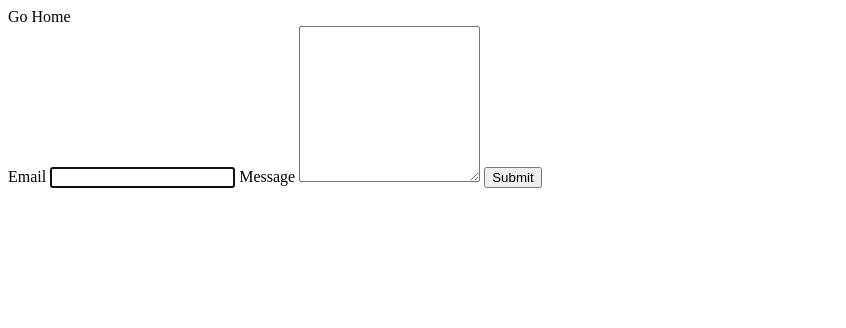
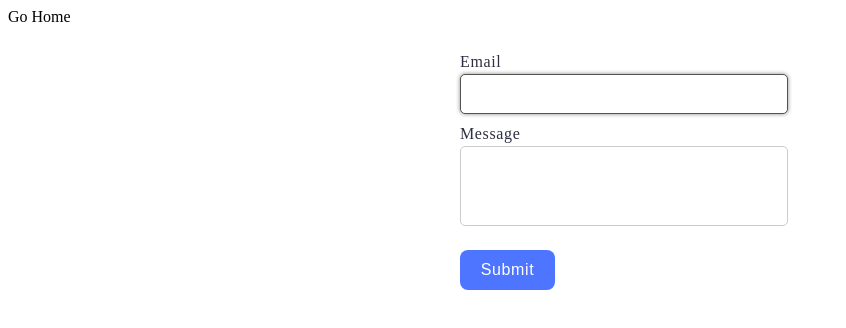
Before and after one commit to Viacheslav-Danylko/goit-js-hw-09, a plain HTML site: page 2-form.html in a window 1280 px wide. Shown: the whole page, without its empty margins (0-846 px from the left). Drawn offline with Linux system fonts and the light colour scheme.

Commit message:
Deploying to gh-pages from @ Viacheslav-Danylko/goit-js-hw-09@e42f72195667d185027a25d687a7f3701af5fa0d 🚀

```diff
--- a/2-form.html
+++ b/2-form.html
@@ -5,28 +5,25 @@
     <meta http-equiv="X-UA-Compatible" content="IE=edge" />
     <meta name="viewport" content="width=device-width, initial-scale=1.0" />
     <title>Page 3</title>
-    <script type="module" crossorigin src="/goit-js-hw-09/assets/styles-yp_jtDaQ.js"></script>
-    <link rel="stylesheet" crossorigin href="/goit-js-hw-09/assets/styles-BPT3MLoD.css">
+    <script type="module" crossorigin src="/goit-js-hw-09/2-form.js"></script>
+    <link rel="modulepreload" crossorigin href="/goit-js-hw-09/assets/styles-XG_OR0LS.js">
+    <link rel="stylesheet" crossorigin href="/goit-js-hw-09/assets/styles-BflW0D21.css">
   </head>
   <body>
     <div class="container-form"></div>
       <a href="./index.html">Go Home</a>
-      <form class="form" autocomplete="off">
+      <form class="feedback-form" autocomplete="off">
         <label>
           Email
-          <input class="form-input" type="email" name="Email" autofocus />
+          <input type="email" name="email" autofocus />
         </label>
         <label>
           Message
-          <textarea
-            class="form-textarea"
-            type="text"
-            name="message"
-            rows="10"
-          ></textarea>
+          <textarea name="message" rows="8"></textarea>
         </label>
-        <button class="form-button" type="submit">Submit</button>
+        <button type="submit">Submit</button>
       </form>
     </div>
+
   </body>
 </html>
--- /dev/null
+++ b/2-form.js
@@ -0,0 +1,2 @@
+import"./assets/styles-XG_OR0LS.js";let e={email:"",message:""};const a=document.querySelector(".feedback-form"),o="feedback-form-state";function l(){localStorage.setItem(o,JSON.stringify(e))}function m(t){e[t.target.name]=t.target.value,l()}function s(){const t=localStorage.getItem(o);t&&(e=JSON.parse(t),a.elements.email.value=e.email,a.elements.message.value=e.message)}function n(t){if(t.preventDefault(),e.email===""||e.message===""){alert("Fill please all fields");return}console.log(e),a.reset(),e={email:"",message:""},localStorage.removeItem(o)}s();a.addEventListener("input",m);a.addEventListener("submit",n);
+//# sourceMappingURL=2-form.js.map
--- a/assets/styles-BPT3MLoD.css
+++ /dev/null
@@ -1 +0,0 @@
-h1,h2,h3,h4,h5,h6,p{margin:0}p:last-child{margin-bottom:0}ul{margin:0;padding:0;list-style:none}a{color:currentColor;text-decoration:none}button{cursor:pointer}img{display:block;max-width:100%;height:auto}*{box-sizing:border-box}ul,ol,li{list-style-type:none;margin-top:0;margin-bottom:0;padding-left:0}.container-gallery{width:1440px;height:696px;background-color:#fff}.gallery{display:flex;flex-wrap:wrap;gap:20px 24px;justify-content:center;padding-top:24px;padding-bottom:24px;margin:0 auto}body{font-family:Montserrat,serif}
--- /dev/null
+++ b/assets/styles-BflW0D21.css
@@ -0,0 +1 @@
+h1,h2,h3,h4,h5,h6,p{margin:0}p:last-child{margin-bottom:0}ul{margin:0;padding:0;list-style:none}a{color:currentColor;text-decoration:none}button{cursor:pointer}img{display:block;max-width:100%;height:auto}*{box-sizing:border-box}ul,ol,li{list-style-type:none;margin-top:0;margin-bottom:0;padding-left:0}.container-gallery{width:1440px;height:696px;background-color:#fff}.gallery{display:flex;flex-wrap:wrap;gap:20px 24px;justify-content:center;padding-top:24px;padding-bottom:24px;margin:0 auto}.feedback-form{display:flex;flex-direction:column;width:408px;margin:0 auto;padding:24px;background-color:#fff;border-radius:8px}.feedback-form label{display:flex;flex-direction:column;font-weight:400;font-size:16px;line-height:150%;letter-spacing:.04em;color:#2e2f42;margin-bottom:8px}.feedback-form input{border:1px solid #ccc;border-radius:5px;width:328px;height:40px;padding-left:16px;padding-right:16px}.feedback-form textarea{max-width:328px;border:1px solid #ccc;border-radius:5px;height:80px;resize:none;padding:8px 16px;margin-bottom:16px}.feedback-form textarea:focus,.feedback-form input:focus{outline:none;border:1px solid rgb(83,83,83);box-shadow:0 0 4px #8b8888}.feedback-form button{border:none;border-radius:8px;padding:8px 16px;width:95px;height:40px;background:#4e75ff;font-weight:500;font-size:16px;line-height:150%;letter-spacing:.04em;color:#fff}.feedback-form button:hover{background-color:#6c8cff}body{font-family:Montserrat,serif}
--- a/assets/styles-yp_jtDaQ.js
+++ b/assets/styles-XG_OR0LS.js
@@ -1,2 +1,2 @@
 (function(){const t=document.createElement("link").relList;if(t&&t.supports&&t.supports("modulepreload"))return;for(const e of document.querySelectorAll('link[rel="modulepreload"]'))i(e);new MutationObserver(e=>{for(const r of e)if(r.type==="childList")for(const o of r.addedNodes)o.tagName==="LINK"&&o.rel==="modulepreload"&&i(o)}).observe(document,{childList:!0,subtree:!0});function s(e){const r={};return e.integrity&&(r.integrity=e.integrity),e.referrerPolicy&&(r.referrerPolicy=e.referrerPolicy),e.crossOrigin==="use-credentials"?r.credentials="include":e.crossOrigin==="anonymous"?r.credentials="omit":r.credentials="same-origin",r}function i(e){if(e.ep)return;e.ep=!0;const r=s(e);fetch(e.href,r)}})();
-//# sourceMappingURL=styles-yp_jtDaQ.js.map
+//# sourceMappingURL=styles-XG_OR0LS.js.map
```
Also changed, not shown: 1-gallery.html (+2 -2 lines), 1-gallery.js (+1 -1 lines), index.html (+2 -2 lines), 3 other files.
